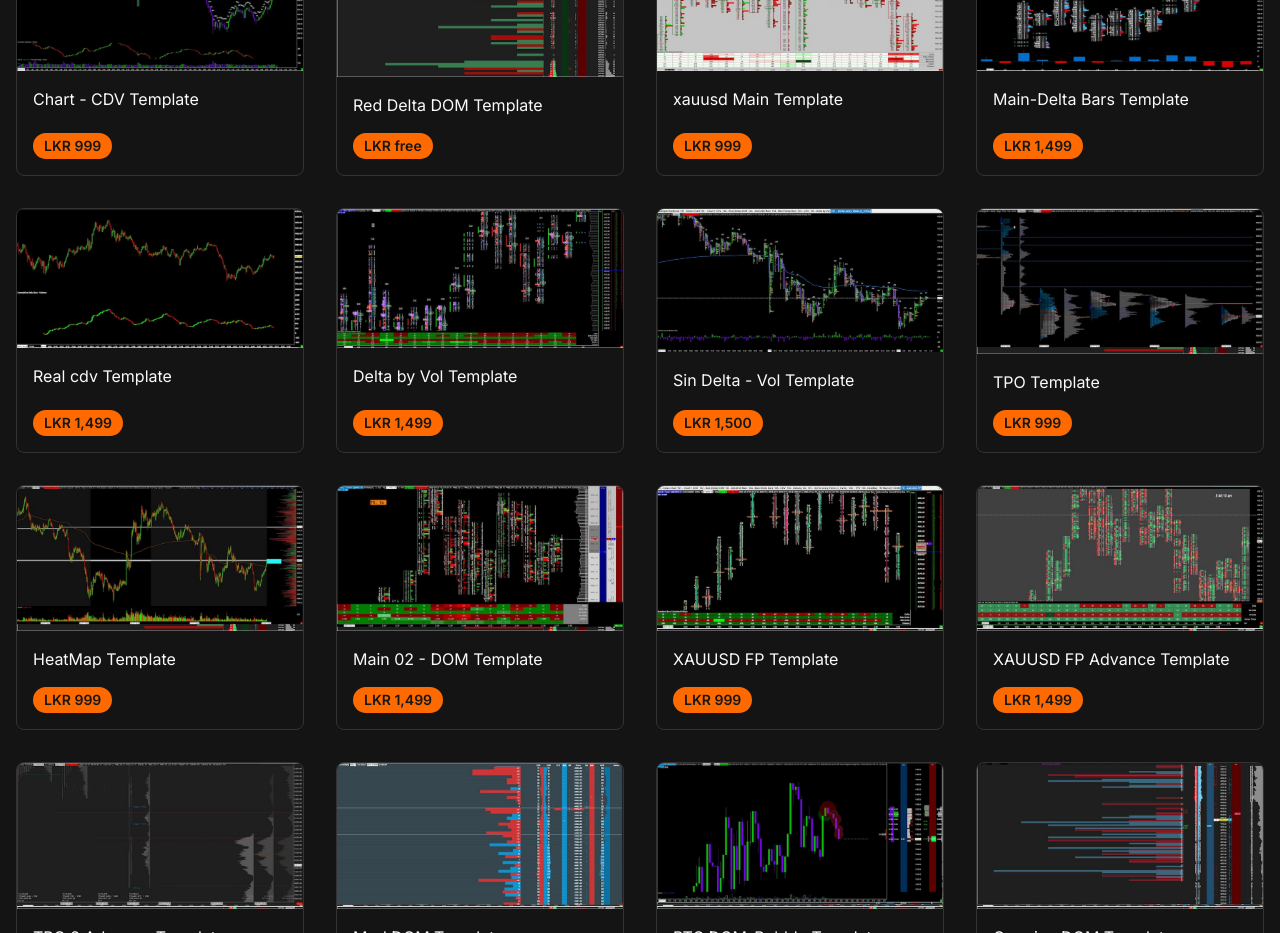
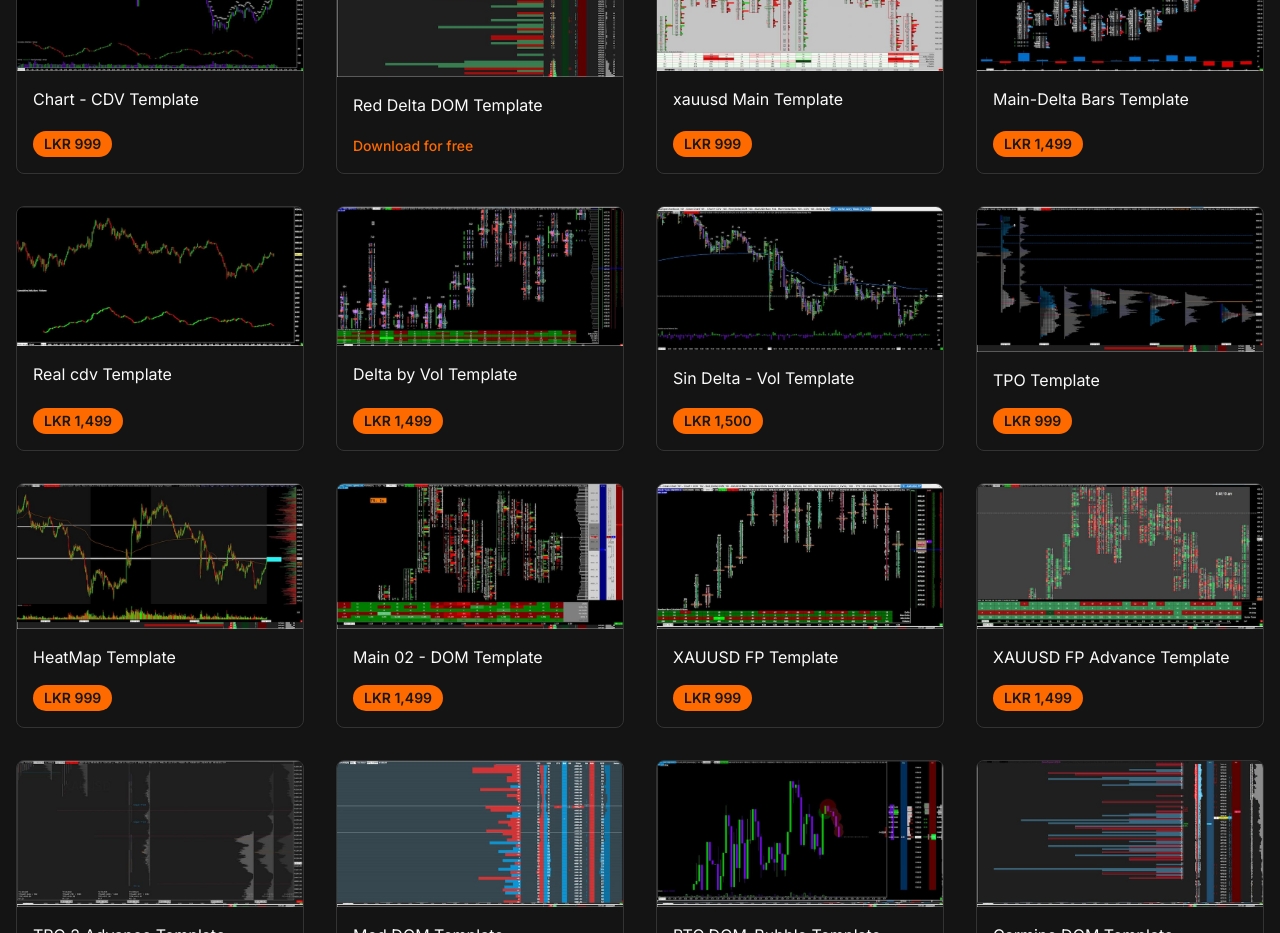
Before and after one commit to samithw/darktweb, a Next.js app: page / in a window 1280 px wide. Shown: the part 2340-3273 px from the top of the page. Built offline with nearby package versions, Linux system fonts and the light colour scheme.

Commit message:
nice job. For the ones that are free, rename the price display to "Downl

```diff
--- a/src/app/page.tsx
+++ b/src/app/page.tsx
@@ -132,10 +132,12 @@ const sierraChartTemplates = [
   const parts = template.description.split(', Price ');
   const name = parts[0];
   const price = parts[1];
+  const isFree = price === 'LKR free';
   return {
     ...template,
     name,
-    price,
+    price: isFree ? 'Download for free' : price,
+    isFree,
     imageUrl: `/images/sierra-charts/${template.fileName}`,
     imageHint: 'chart template'
   };
@@ -284,9 +286,15 @@ export default function Home() {
                       {template.name}
                     </CardDescription>
                     <div className="mt-4">
-                       <Badge variant="default" className="text-sm">
-                         {template.price}
-                       </Badge>
+                       {template.isFree ? (
+                          <Button asChild variant="link" className="p-0 h-auto text-primary hover:no-underline">
+                            <Link href="#">{template.price}</Link>
+                          </Button>
+                       ) : (
+                         <Badge variant="default" className="text-sm">
+                           {template.price}
+                         </Badge>
+                       )}
                     </div>
                   </div>
                 </CardContent>
```
